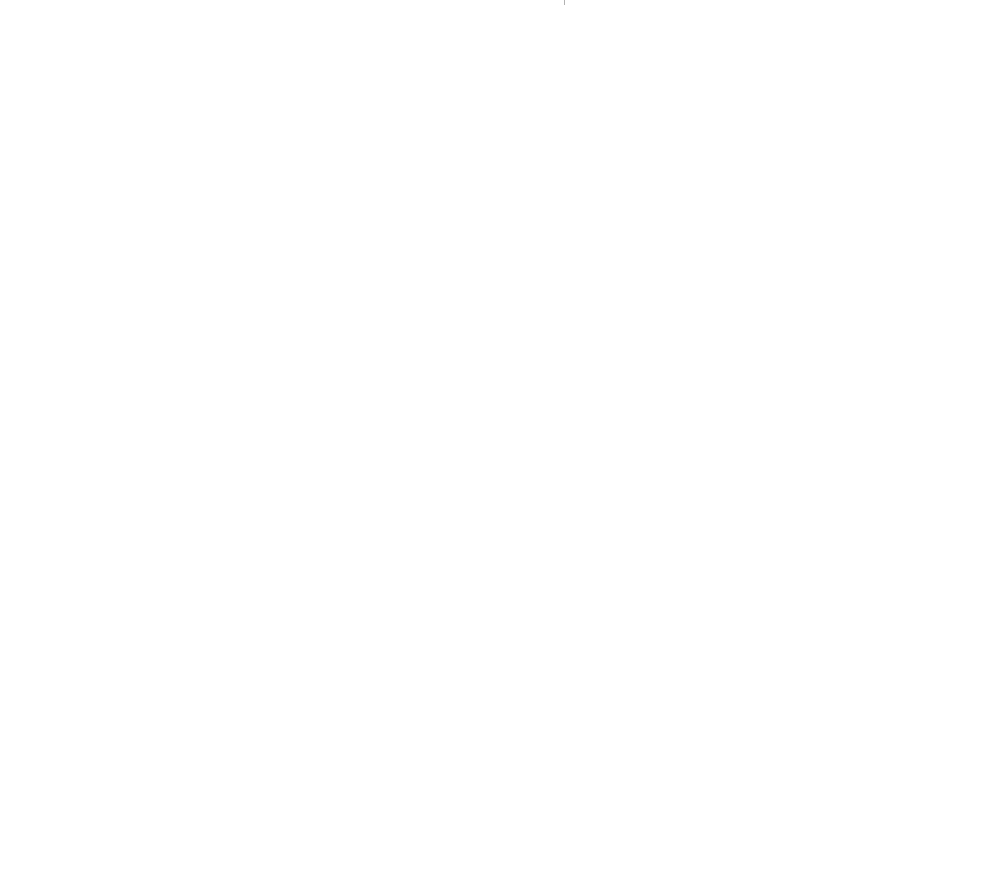
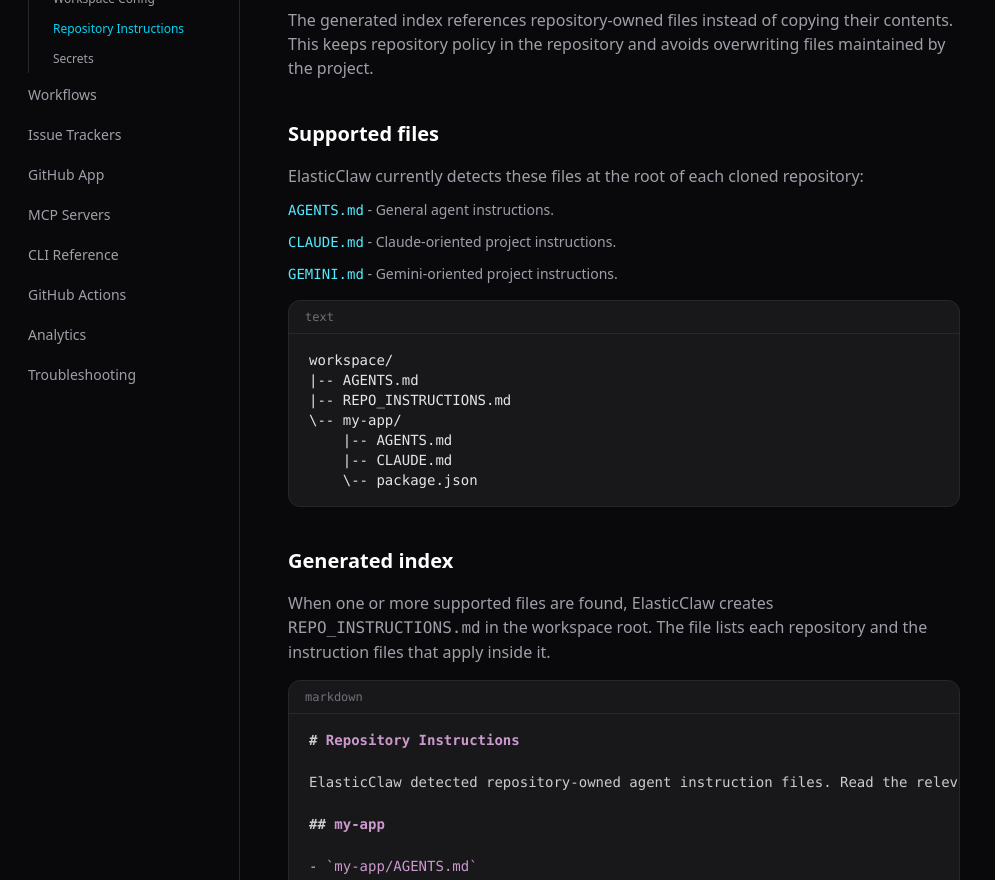
Before and after one commit to elasticclaw/elasticclaw.ai, a Next.js app: page /docs/repository-instructions in a window 1280 px wide. Before the commit this address had no page. Shown: the part 420-1300 px from the top of the page, without its empty margins (0-995 px from the left). Before the commit the page ends 800 px from the top, so only its background shows below. Built offline with nearby package versions, Linux system fonts and the light colour scheme.

Commit message:
Document repository agent instructions

```diff
--- a/src/app/docs/layout.tsx
+++ b/src/app/docs/layout.tsx
@@ -51,6 +51,7 @@
     label: "Workspaces",
     children: [
       { href: "/docs/workspaces", label: "Workspace Config" },
+      { href: "/docs/repository-instructions", label: "Repository Instructions" },
       { href: "/docs/secrets", label: "Secrets" },
     ],
   },
--- /dev/null
+++ b/src/app/docs/repository-instructions/page.tsx
@@ -0,0 +1,151 @@
+import type { Metadata } from "next";
+import { DocsPage, CodeBlock, Section, Note } from "@/components/docs-page";
+
+export const metadata: Metadata = { title: "Repository Instructions" };
+
+export default function RepositoryInstructionsPage() {
+  return (
+    <DocsPage
+      title="Repository Instructions"
+      description="ElasticClaw detects repository-owned agent instruction files after cloning workspace repositories and makes them visible to the agent."
+    >
+      <Section title="How it works">
+        <p>
+          Workspaces can define general agent guidance in their own{" "}
+          <code>AGENTS.md</code>. Repositories can also own instructions in
+          their root directory. During bootstrap, ElasticClaw scans cloned
+          workspace repositories for supported instruction files and writes a
+          generated index named <code>REPO_INSTRUCTIONS.md</code>.
+        </p>
+        <p>
+          The generated index references repository-owned files instead of
+          copying their contents. This keeps repository policy in the repository
+          and avoids overwriting files maintained by the project.
+        </p>
+      </Section>
+
+      <Section title="Supported files">
+        <p>
+          ElasticClaw currently detects these files at the root of each cloned
+          repository:
+        </p>
+        <div className="space-y-3 text-sm text-zinc-400">
+          <p>
+            <code className="text-cyan-300">AGENTS.md</code> - General agent
+            instructions.
+          </p>
+          <p>
+            <code className="text-cyan-300">CLAUDE.md</code> - Claude-oriented
+            project instructions.
+          </p>
+          <p>
+            <code className="text-cyan-300">GEMINI.md</code> - Gemini-oriented
+            project instructions.
+          </p>
+        </div>
+        <CodeBlock lang="text">{`workspace/
+|-- AGENTS.md
+|-- REPO_INSTRUCTIONS.md
+\\-- my-app/
+    |-- AGENTS.md
+    |-- CLAUDE.md
+    \\-- package.json`}</CodeBlock>
+      </Section>
+
+      <Section title="Generated index">
+        <p>
+          When one or more supported files are found, ElasticClaw creates{" "}
+          <code>REPO_INSTRUCTIONS.md</code> in the workspace root. The file
+          lists each repository and the instruction files that apply inside it.
+        </p>
+        <CodeBlock lang="markdown">{`# Repository Instructions
+
+ElasticClaw detected repository-owned agent instruction files. Read the relevant files before making changes in that repository.
+
+## my-app
+
+- \`my-app/AGENTS.md\`
+- \`my-app/CLAUDE.md\``}</CodeBlock>
+        <Note>
+          If no supported instruction files are found, ElasticClaw removes any
+          stale generated <code>REPO_INSTRUCTIONS.md</code> from the workspace.
+        </Note>
+      </Section>
+
+      <Section title="Workspace AGENTS.md reference">
+        <p>
+          ElasticClaw also ensures the workspace-level <code>AGENTS.md</code>{" "}
+          points agents to the generated index. If the workspace already has an
+          <code>AGENTS.md</code>, ElasticClaw appends the repository instruction
+          section once. It does not overwrite existing workspace instructions.
+        </p>
+        <CodeBlock lang="markdown">{`## Repository Instructions
+
+If \`REPO_INSTRUCTIONS.md\` exists, read it before working inside any cloned repository. It lists repository-owned instruction files such as \`AGENTS.md\`, \`CLAUDE.md\`, and \`GEMINI.md\`.`}</CodeBlock>
+      </Section>
+
+      <Section title="Repository setup">
+        <p>
+          Put repository-specific rules in the repository root when they should
+          travel with that codebase. Use workspace instructions for shared
+          runtime policy, tool usage, and organization-wide preferences.
+        </p>
+        <CodeBlock lang="markdown">{`# my-app/AGENTS.md
+
+Before changing code in this repository:
+
+- Run npm test before opening a PR.
+- Keep database migrations backward compatible.
+- Do not edit generated files under src/generated/.
+- Prefer existing service helpers over new HTTP clients.`}</CodeBlock>
+        <CodeBlock lang="yaml">{`# .elasticclaw/workspaces/product/elasticclaw-config.yaml
+schema_version: v1
+name: product
+
+repositories:
+  - repo: acme/my-app
+    permissions: write
+  - repo: acme/shared-lib
+    permissions: read
+
+provider: daytona`}</CodeBlock>
+      </Section>
+
+      <Section title="Bootstrap timing">
+        <p>
+          For managed providers, ElasticClaw waits until bootstrap has cloned
+          repositories, configured credentials, discovered repository
+          instructions, and marked the environment ready before waking the
+          agent. This avoids the agent starting work before instruction files
+          are available.
+        </p>
+        <div className="space-y-3 text-sm text-zinc-400">
+          <p>
+            <code className="text-cyan-300">daytona</code>,{" "}
+            <code className="text-cyan-300">replicated</code>, and{" "}
+            <code className="text-cyan-300">exedev</code> wait for bootstrap
+            readiness before initial wake-up.
+          </p>
+          <p>
+            Other providers preserve existing wake behavior and can start as
+            soon as the agent connection is ready.
+          </p>
+        </div>
+      </Section>
+
+      <Section title="Failure behavior">
+        <p>
+          Repository instruction discovery is best-effort. If discovery fails
+          after repositories are cloned, ElasticClaw logs a warning and lets the
+          agent continue. The repository files are still present; only the
+          generated index may be missing.
+        </p>
+        <Note>
+          Keep root instruction files small and direct. Use them to point to
+          longer project docs when needed, but put the critical agent rules in
+          the root file.
+        </Note>
+      </Section>
+    </DocsPage>
+  );
+}
```
